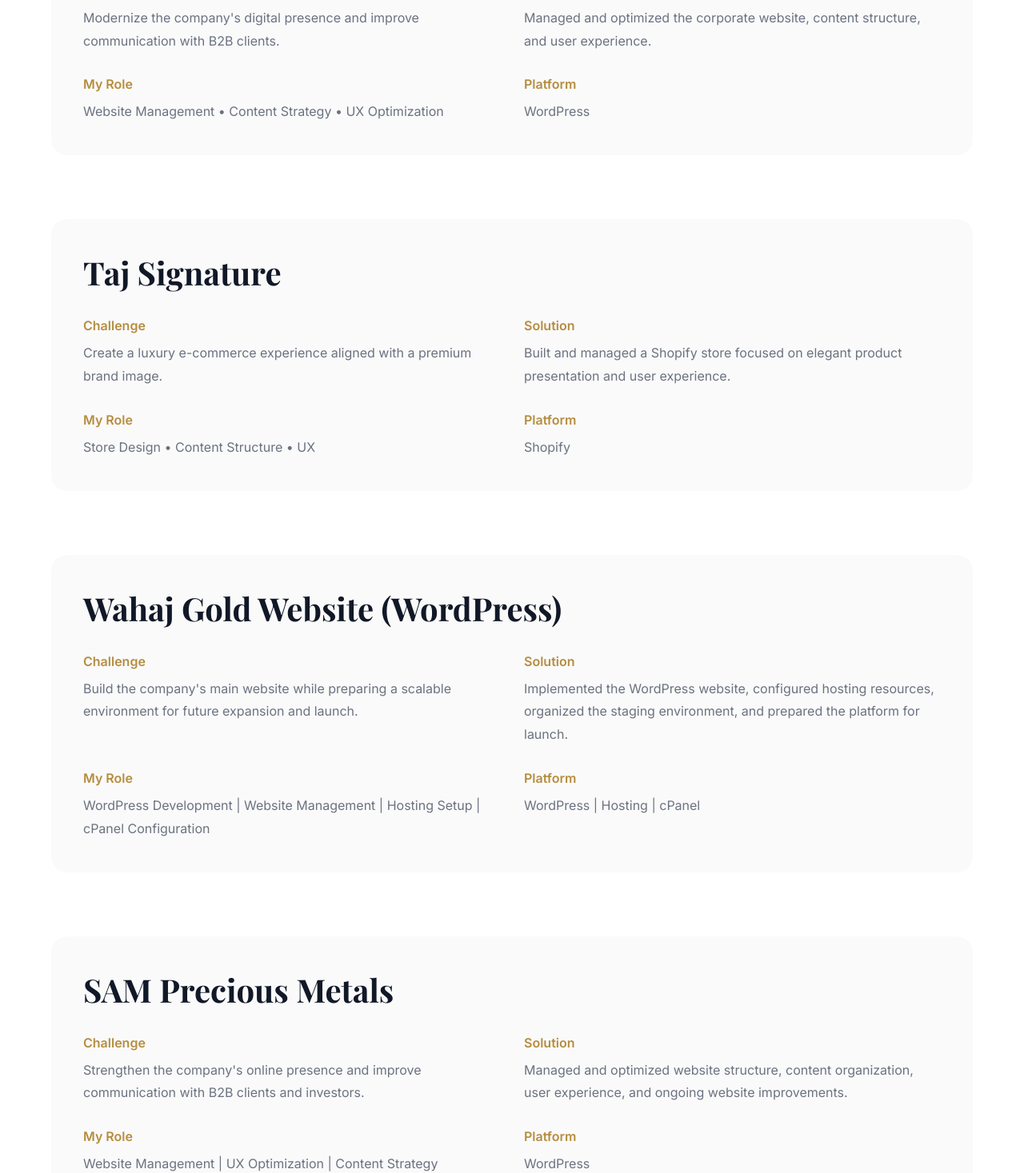
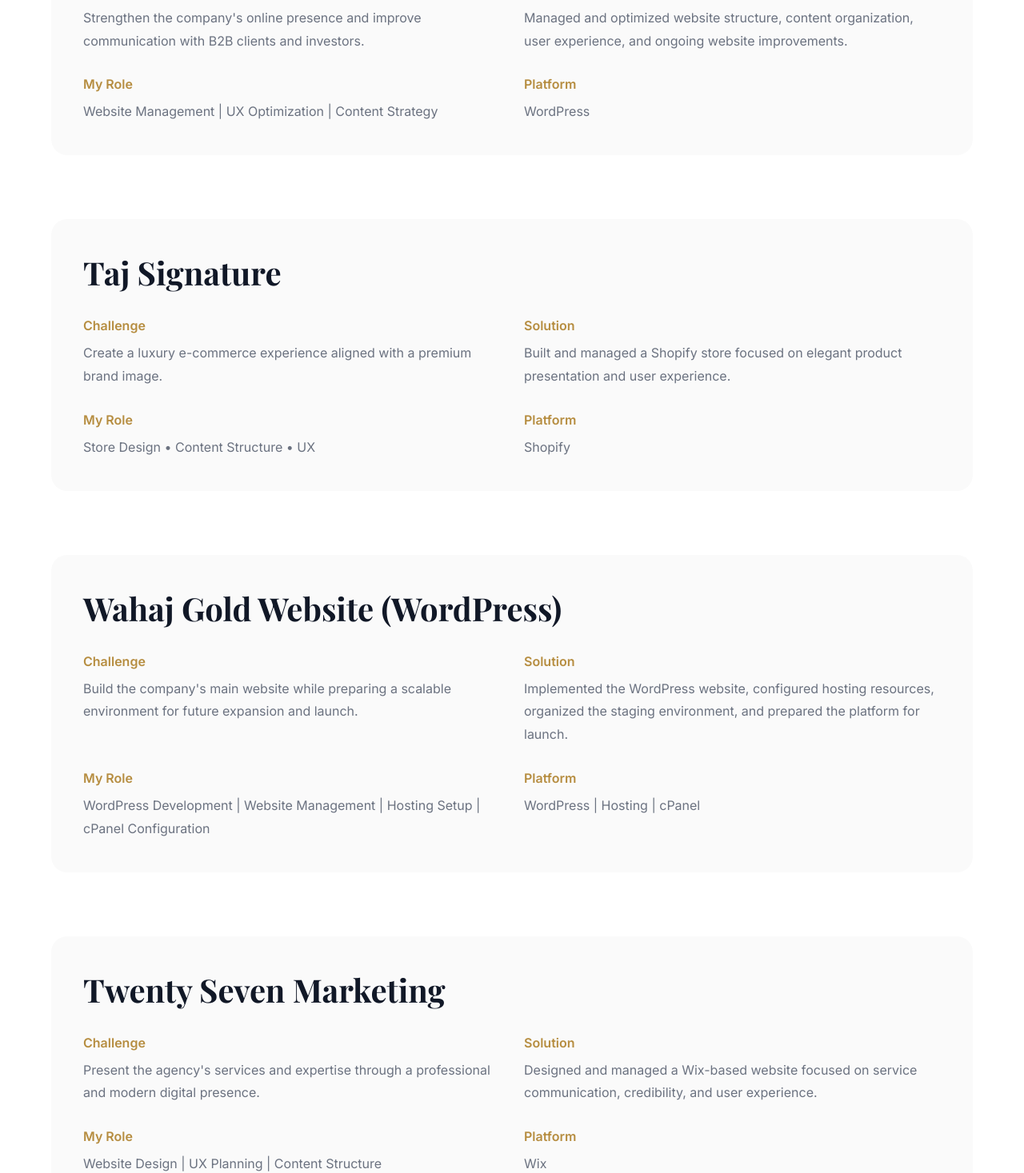
Before and after one commit to ShahrzadRasekh/Portfolio-Shahrzad-2026, a React (Vite) app: page / in a window 1280 px wide. Shown: the part 4149-5616 px from the top of the page at 80% size. Built offline with nearby package versions, Linux system fonts and the light colour scheme.

Commit message:
adding casestudies again

```diff
--- a/src/components/CaseStudies.jsx
+++ b/src/components/CaseStudies.jsx
@@ -14,12 +14,16 @@
 
     {
       title: "SAM Precious Metals",
+
       challenge:
-        "Modernize the company's digital presence and improve communication with B2B clients.",
+        "Strengthen the company's online presence and improve communication with B2B clients and investors.",
+
       solution:
-        "Managed and optimized the corporate website, content structure, and user experience.",
+        "Managed and optimized website structure, content organization, user experience, and ongoing website improvements.",
+
       role:
-        "Website Management • Content Strategy • UX Optimization",
+        "Website Management | UX Optimization | Content Strategy",
+
       platform:
         "WordPress",
     },
@@ -52,22 +56,22 @@
         "WordPress | Hosting | cPanel",
     },
 
-
     {
-      title: "SAM Precious Metals",
+      title: "Twenty Seven Marketing",
 
       challenge:
-        "Strengthen the company's online presence and improve communication with B2B clients and investors.",
+        "Present the agency's services and expertise through a professional and modern digital presence.",
 
       solution:
-        "Managed and optimized website structure, content organization, user experience, and ongoing website improvements.",
+        "Designed and managed a Wix-based website focused on service communication, credibility, and user experience.",
 
       role:
-        "Website Management | UX Optimization | Content Strategy",
+        "Website Design | UX Planning | Content Structure",
 
       platform:
-        "WordPress",
+        "Wix",
     },
+
 
 
   ];
```
